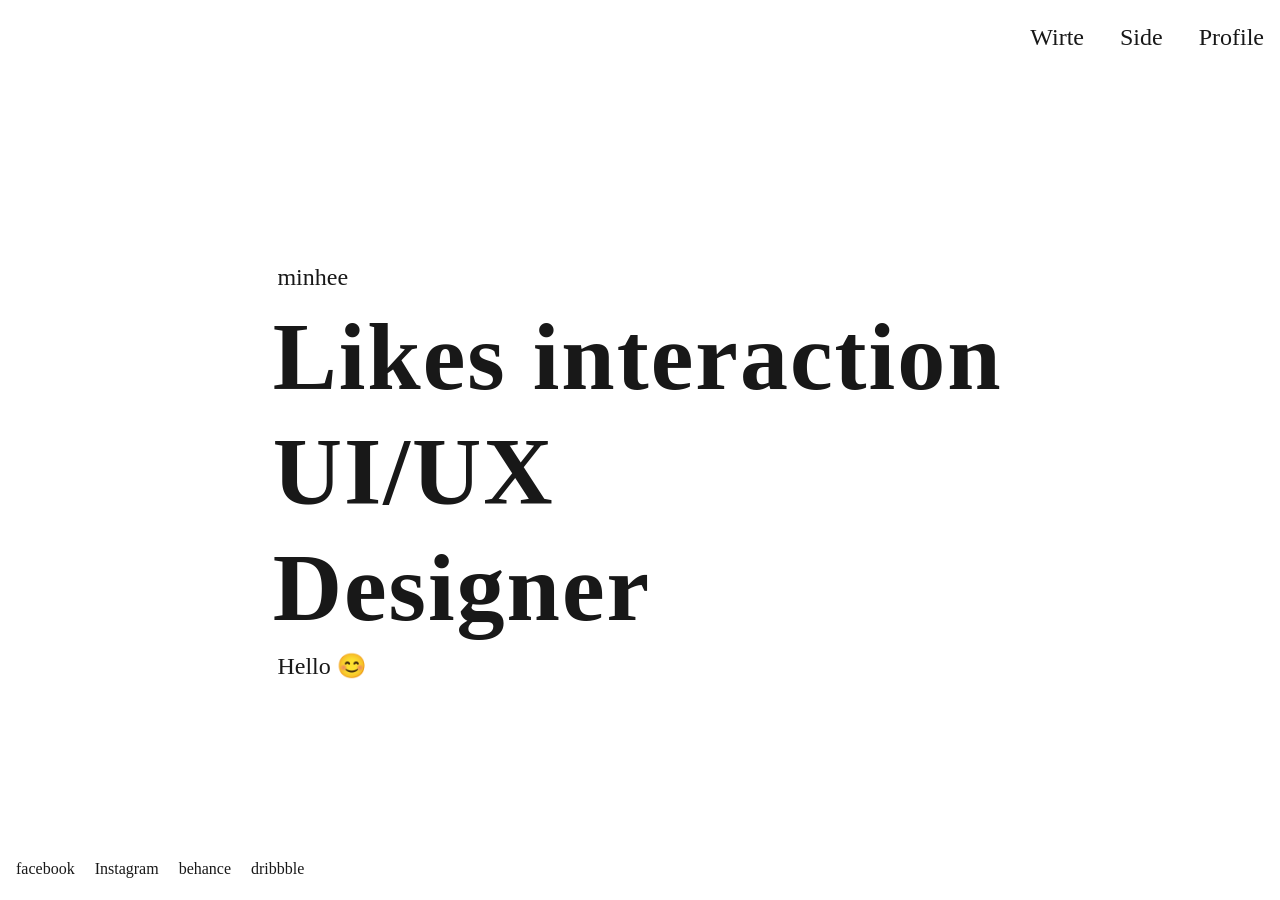
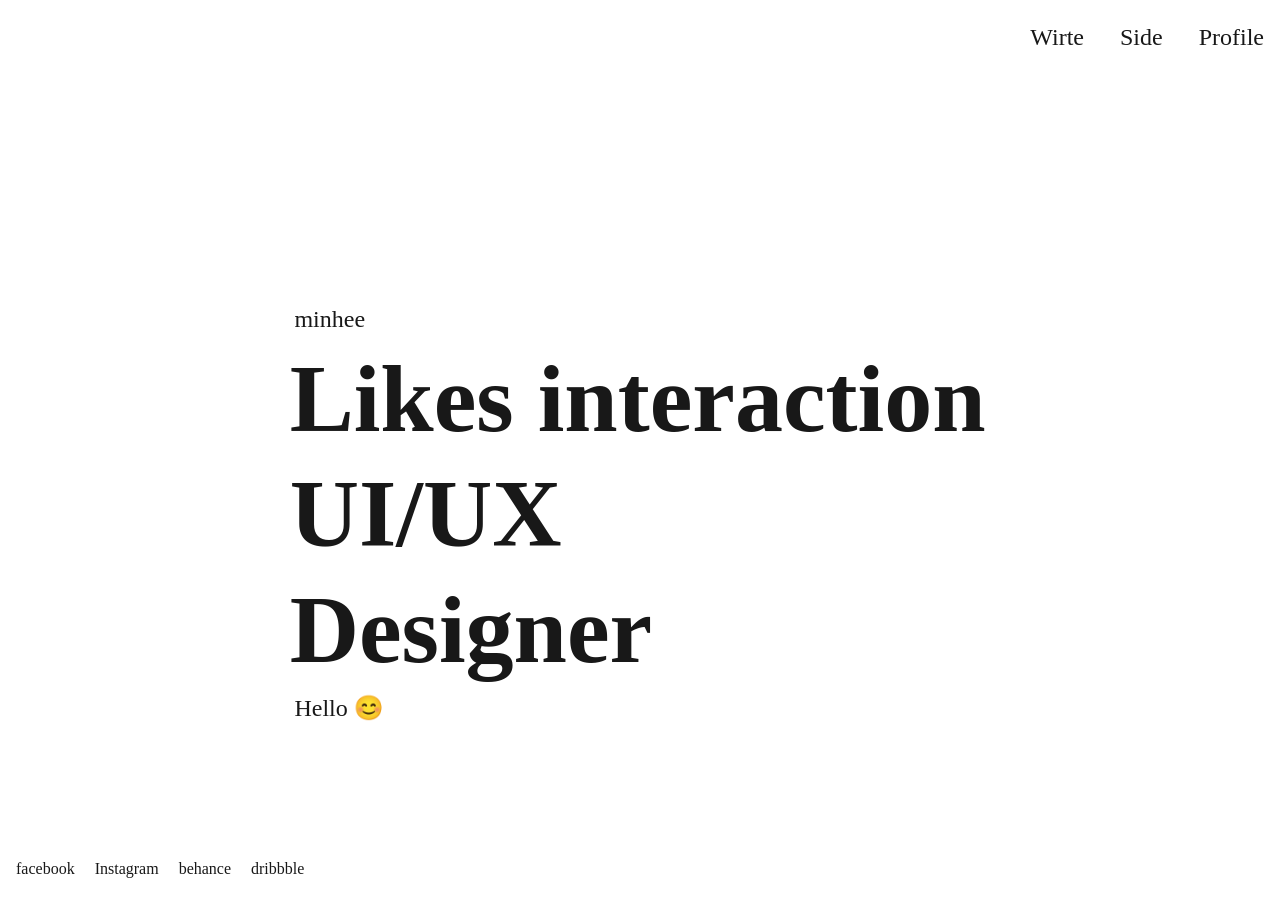
Before and after one commit to minheeyoon/minheeyoon.github.io, a Jekyll site: the page built from index.md, in a window 1280 px wide. Built offline with Jekyll 4.4.1, drawn with Linux system fonts in a browser that asks for light colours; some web fonts are replaced.

Commit message:
index_text

```diff
--- a/_sass/_utilities.scss
+++ b/_sass/_utilities.scss
@@ -192,6 +192,7 @@
 /* Layout utilities */
 .container {
   max-width: $container-width-xl;
+  padding-top: $spacer-4;
 
   @media (max-width: 96em) {
     max-width: $container-width;
@@ -432,7 +433,7 @@
 
 /* Margin */
 .my-auto {
-  margin-top: 16em;
+  margin-top: auto;
   margin-bottom: auto;
 }
 .mx-auto {
--- a/_sass/_variables.scss
+++ b/_sass/_variables.scss
@@ -79,7 +79,7 @@ $f5-size: 1.25rem !default; // 20px
 $f6-size: 1rem !default; // 16px
 $f7-size: 0.75rem !default; // 12px
 
-$display-spacing: 2px;
+$display-spacing: 0px;
 
 // Default border color
 $color-border: #ddd !default;
```
